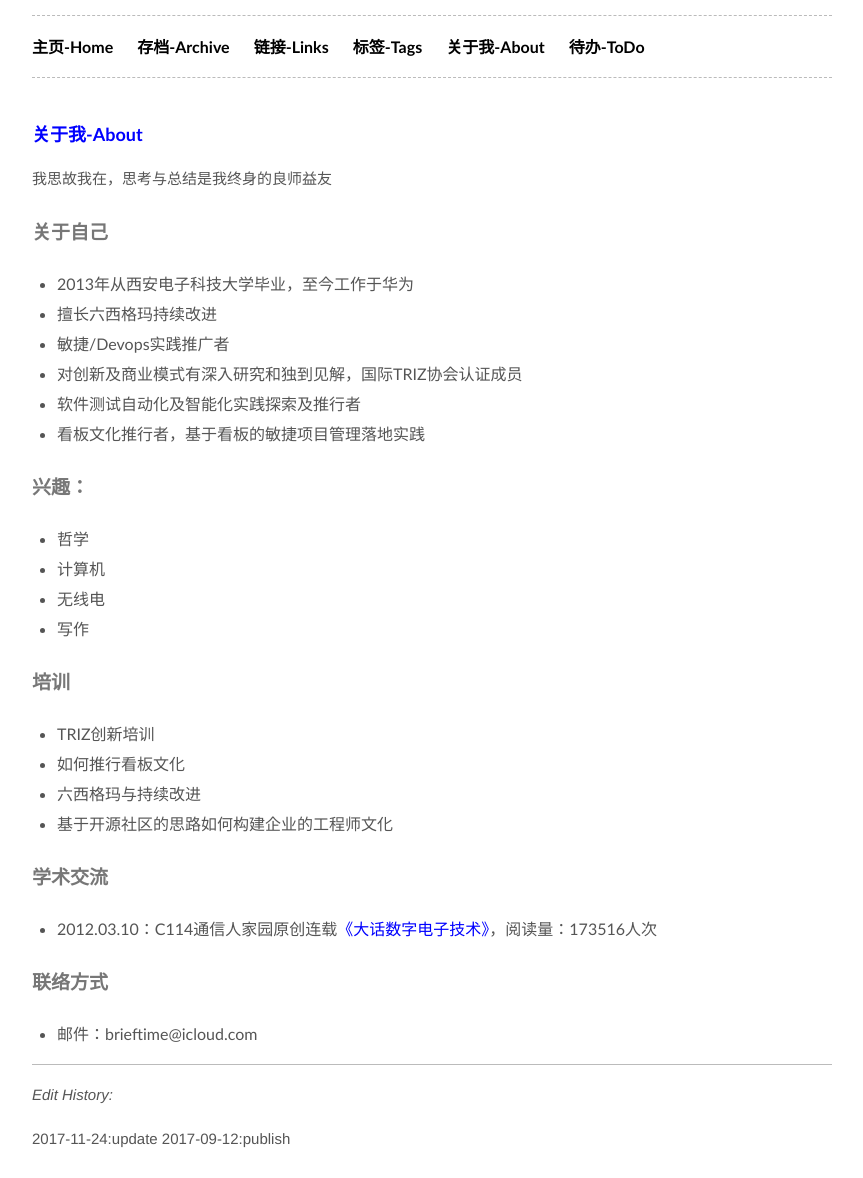
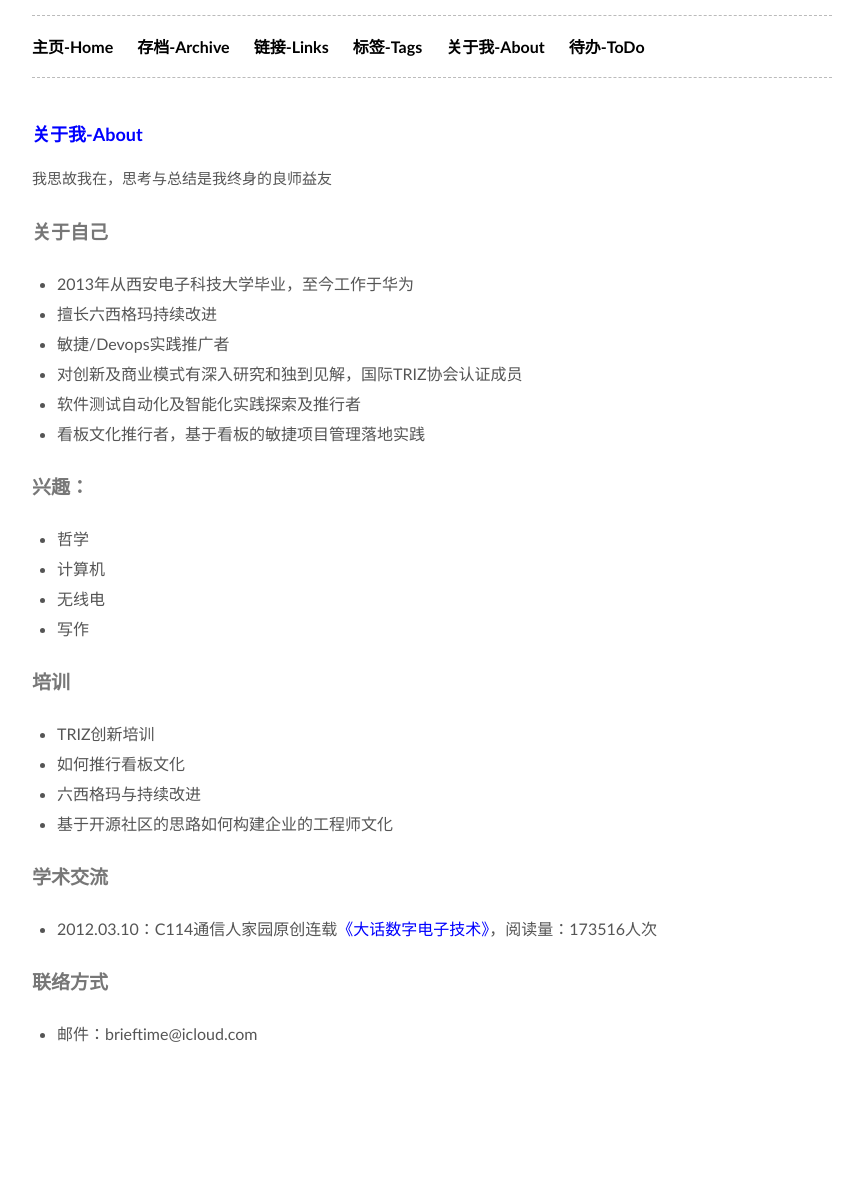
Before and after one commit to fk1091889767/tanwubin.github.io, a Jekyll site: the page built from about.md, in a window 1280 px wide. Shown: the whole page, without its empty margins (208-1071 px from the left). Built offline with Jekyll 4.4.1, drawn with Linux system fonts in a browser that asks for light colours; comment, search, counter and statistics services are not loaded; after the commit the page ends 1059 px from its top, so only the background shows below that.

Commit message:
修改links和about样式

```diff
--- a/_includes/themes/effector-wide/index.html
+++ b/_includes/themes/effector-wide/index.html
@@ -7,6 +7,6 @@
     <span class="label label-important"><a href="{{ post.url }}"> <font color="white">阅读全文</font></a></span>
 </li><hr/>
 {% endfor %}
-<li><a class="btn"  href="/archive/">More</a>→</li>
+<li><a class="btn"  href="/archive/">More→</a></li>
 </ul>
 </div>
--- a/about.md
+++ b/about.md
@@ -35,10 +35,3 @@ permalink: /about/
 ## 联络方式 ##
 
 - 邮件：brieftime@icloud.com
-
----
-
-*Edit History:*
-
-2017-11-24:update
-2017-09-12:publish
```
Also changed, not shown: links.md (+2 -4 lines).
